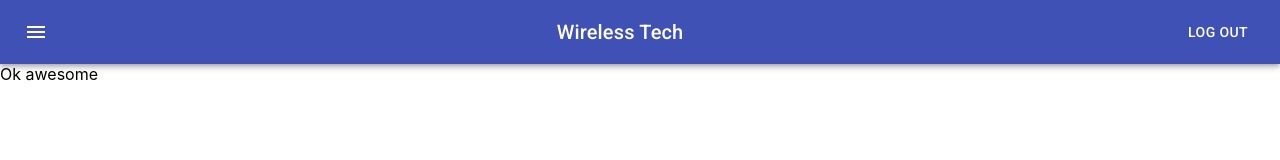
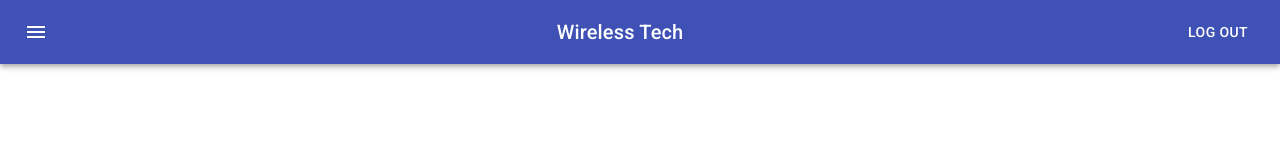
Before and after one commit to camarenad/wts-pmt-master, a React (Create React App) app: page / in a window 1280 px wide. Shown: the top 160 px of the page. Built offline with nearby package versions, Linux system fonts and the light colour scheme.

Commit message:
creating a test component

```diff
--- a/src/pages/App/App.js
+++ b/src/pages/App/App.js
@@ -1,6 +1,7 @@
 import React, { Component } from 'react';
 import { Route, Switch, BrowserRouter, Redirect } from 'react-router-dom';
 import NavBar from '../../components/NavBar/NavBar';
+import Test from '../Test';
 
 class App extends Component {
   constructor() {
@@ -19,12 +20,11 @@
                 this.state.user && this.state.role === 'admin' ? (
                   <React.Fragment>
                     <NavBar {...props} />
-                    <div>Ok awesome</div>
                   </React.Fragment>
                 ) : this.state.user && this.state.role === 'manager' ? (
                   <React.Fragment>
                     <h1>Manager View</h1>
-                    </React.Fragment>
+                  </React.Fragment>
                 ) : this.state.user && this.state.role === 'tech' ? (
                   <React.Fragment>
                     <h1>tech view</h1>
--- /dev/null
+++ b/src/pages/Test.jsx
@@ -0,0 +1,7 @@
+import React from 'react';
+
+const Test = () => {
+    return ( <>RBAC TEST</> );
+}
+
+export default Test;
```
